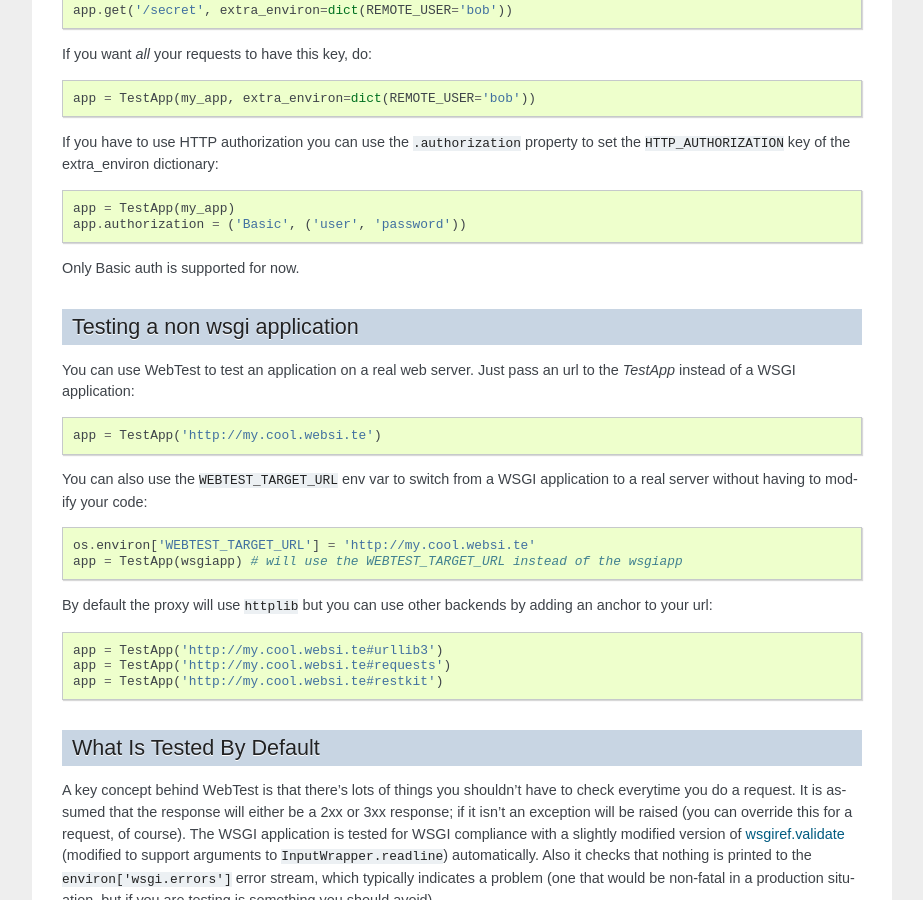
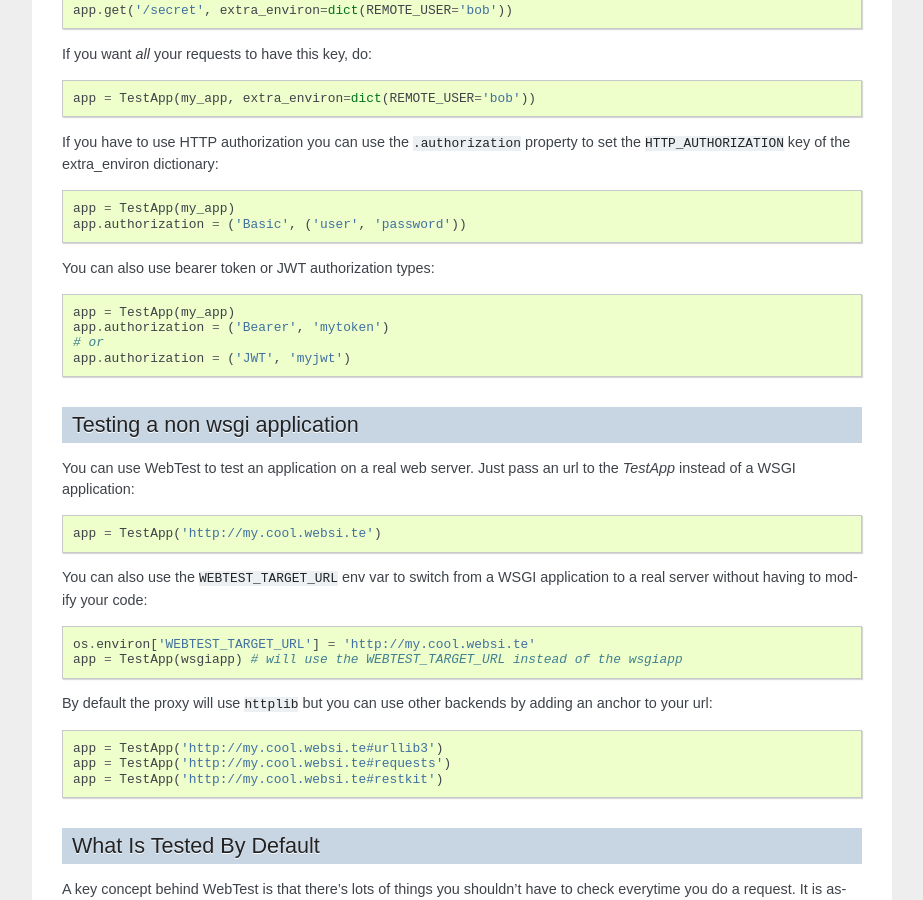
Before and after one commit to Pylons/webtest, a Sphinx documentation site: the page built from docs/testapp.rst, in a window 1280 px wide and 900 px high, scrolled down 1340 px. Shown: the whole window, without its empty margins (198-1121 px from the left). Built offline with Sphinx 7.4.7, drawn with Linux system fonts in a browser that asks for light colours.

Commit message:
Documentation bearer token and JWT authorization

```diff
--- a/docs/testapp.rst
+++ b/docs/testapp.rst
@@ -105,7 +105,14 @@
     app = TestApp(my_app)
     app.authorization = ('Basic', ('user', 'password'))
 
-Only Basic auth is supported for now.
+You can also use bearer token or JWT authorization types:
+
+.. code-block:: python
+
+    app = TestApp(my_app)
+    app.authorization = ('Bearer', 'mytoken')
+    # or
+    app.authorization = ('JWT', 'myjwt')
 
 Testing a non wsgi application
 ------------------------------
```
Also changed, not shown: 1 other file.
